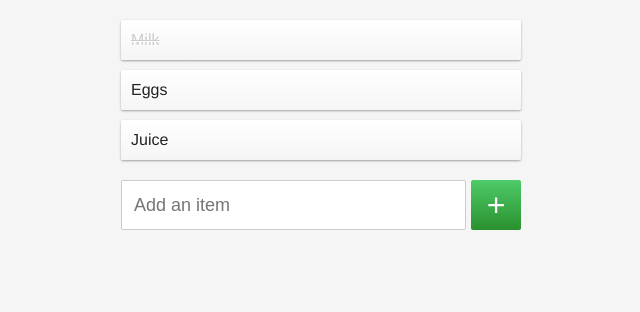
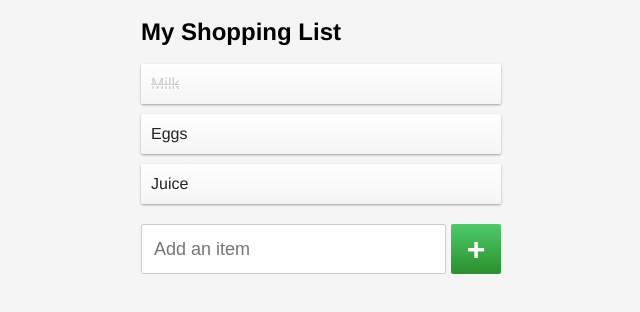
Before and after one commit to wbobeirne/nycda-jquery-todo, a plain HTML site: page index.html in a window 1280 px wide. Shown: the whole page, without its empty margins (319-959 px from the left). Drawn offline with Linux system fonts and the light colour scheme.

Commit message:
Restyling

```diff
--- a/index.html
+++ b/index.html
@@ -2,16 +2,21 @@
 <html>
 	<head>
 		<title>Todo App</title>
-		<!-- Stylesheets -->
+		<meta name="viewport" content="width=device-width">
+
 		<link rel="stylesheet" type="text/css" href="./reset.css">
 		<link rel="stylesheet" type="text/css" href="./style.css">
-		<!-- Scripts -->
+
 		<script src="./jquery-3.2.0.min.js"></script>
 		<script src="./script.js"></script>
 	</head>
 
 	<body>
 		<div class="todo">
+			<h1 class="todo-title">
+				My Shopping List
+			</h1>
+
 			<ul class="todo-list">
 				<li class="todo-list-item crossed">Milk</li>
 				<li class="todo-list-item">Eggs</li>
--- a/script.js
+++ b/script.js
@@ -39,3 +39,5 @@
 // if there's something that tells us what keys they're holding?
 
 // BONUS: Don't allow them to add the same todo twice, warn them if they try to
+
+// BONUS: Make the title editable without having to change the HTML file
--- a/style.css
+++ b/style.css
@@ -8,10 +8,16 @@ body {
 }
 
 .todo {
-	padding: 20px 0;
+	padding: 20px;
 	width: 100%;
 	max-width: 400px;
 	margin: 0 auto;
+}
+
+.todo-title {
+	font-size: 24px;
+	font-weight: bold;
+	margin-bottom: 20px;
 }
 
 .todo-list {
@@ -27,6 +33,7 @@ body {
 	cursor: pointer;
 
 	color: #222;
+	font-weight: 300;
 	text-shadow: 1px 1px 1px #FFF;
 
 	background: linear-gradient(to bottom, #FFF, #F5F5F5);
@@ -64,6 +71,7 @@ body {
 	background: #FFF;
 	border: 1px solid #CCC;
 	font-size: 18px;
+	font-weight: 300;
 }
 
 .todo-addform-submit {
@@ -75,6 +83,7 @@ body {
 	border-radius: 2px;
 	color: #FFF;
 	font-size: 32px;
+	font-weight: 700;
 	background: linear-gradient(to bottom, #3cc75a, #158619);
 	border: none;
 	opacity: 0.9;
```
